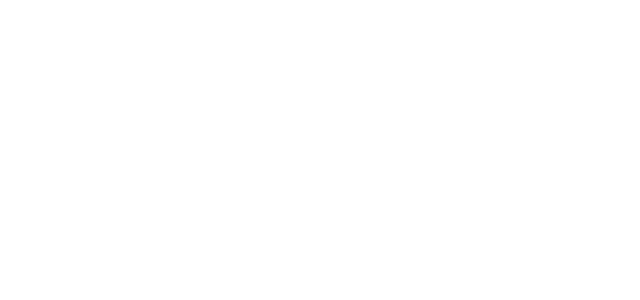
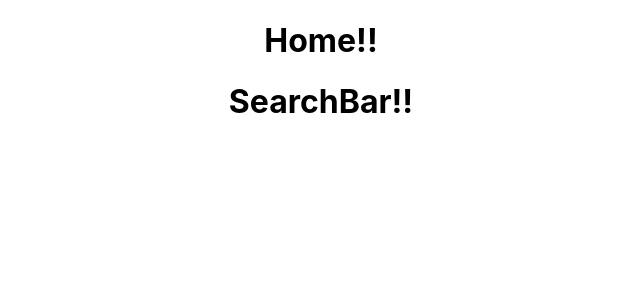
Before and after one commit to emanuelgermano90/VideoGames, a React (Create React App) app in the folder client/: page /home in a window 1280 px wide. Shown: the top 300 px of the page, without its empty margins (319-959 px from the left). Built offline with nearby package versions, Linux system fonts and the light colour scheme.

Commit message:
creation and connection of LandingPage and Home

```diff
--- a/client/src/App.js
+++ b/client/src/App.js
@@ -1,18 +1,20 @@
 import React from 'react';
 import './App.css';
 import {BrowserRouter, Route, Switch} from 'react-router-dom';
-import LandingPage from './components/LandingPage.jsx'
+import LandingPage from './components/landingPage/LandingPage.jsx';
+import Home from './components/home/Home';
 
 
 function App() {
   return (
-    <BrowserRouter>
-      <div className="App">
+    <div className="App">
+      <BrowserRouter>
         <Switch>
           <Route exact path='/' component={LandingPage} />
+          <Route path='/home' component={Home} />
         </Switch>
-      </div>
-    </BrowserRouter>
+      </BrowserRouter>
+    </div>
   );
 }
 
--- /dev/null
+++ b/client/src/components/home/Home.jsx
@@ -0,0 +1,23 @@
+import React from "react";
+import SearchBar from "../searchBar/SearchBar";
+// imput de busqueda para videojuegos por nombre
+// area para el listado de videojuegos (imagen, nombre, generos)
+// boton/opciones filtre por genero o videojuego existente o
+//                                  que lo pueda agregar
+// boton/opciones ordenar ascendente o descendente (afabeticamente o rating)
+// paginado de lista de 15 videojuegos por pagina
+export default function Home() {
+
+    return(
+
+        <div>
+
+            <h1>Home!!</h1>
+
+            <SearchBar />
+
+        </div>
+
+    )
+
+}
--- /dev/null
+++ b/client/src/components/searchBar/SearchBar.jsx
@@ -0,0 +1,15 @@
+import React from "react";
+
+export default function SearchBar() {
+
+    return(
+
+        <div>
+
+            <h1>SearchBar!!</h1>
+
+        </div>
+
+    )
+
+}
```
Also changed, not shown: client/src/components/Pagination.jsx (deleted), client/src/components/SearchBar.jsx (deleted), client/src/components/card/Card.jsx (added), client/src/components/detail/Detail.jsx (added), client/src/components/landingPage/LandingPage.jsx (renamed from client/src/components/LandingPage.jsx), client/src/components/pagination/Pagination.jsx (added).
